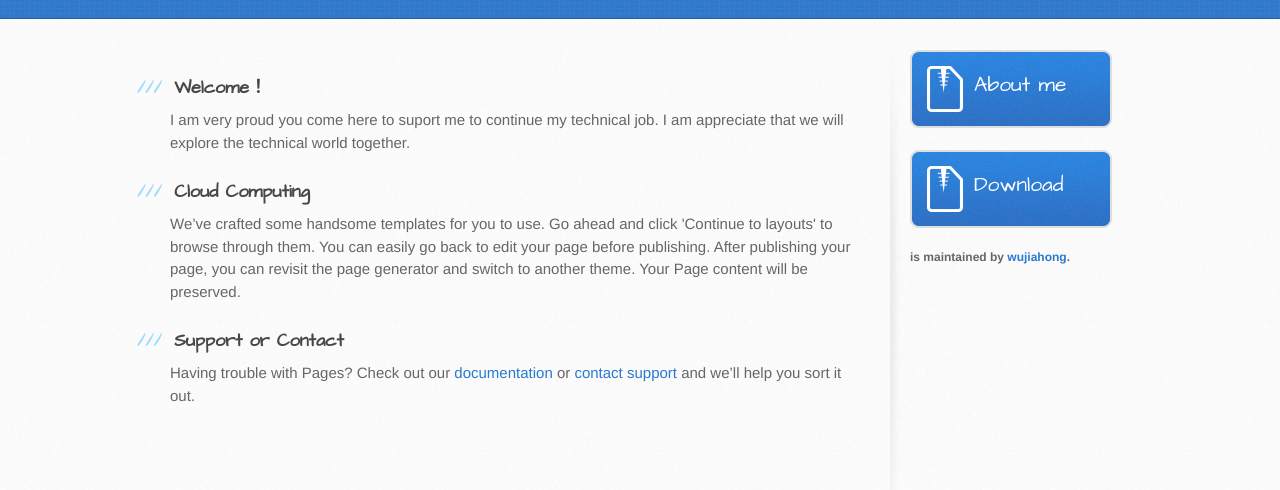
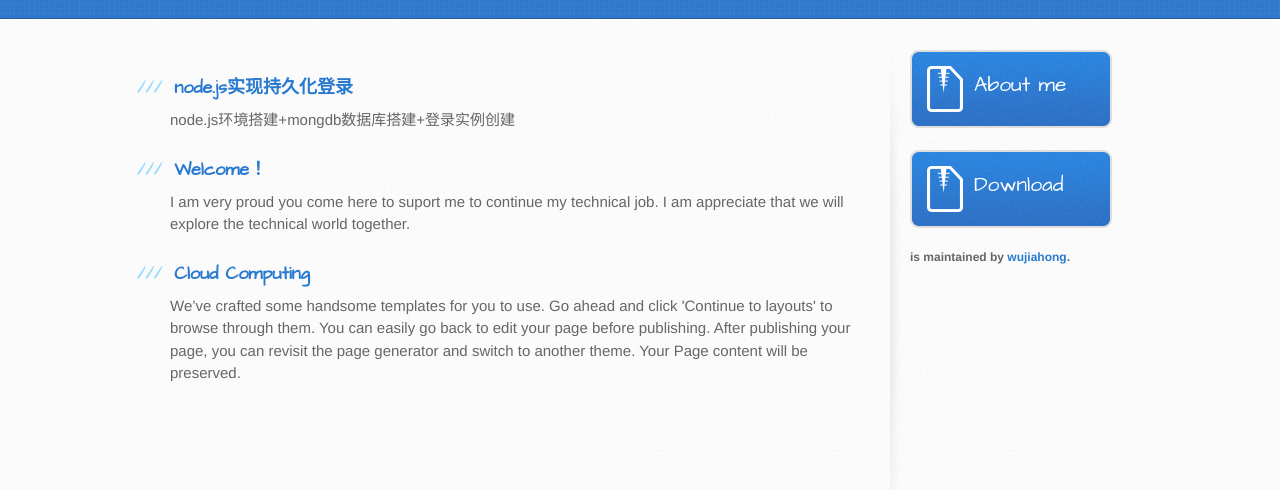
Before and after one commit to wujiahong/blob, a plain HTML site: page index.html in a window 1280 px wide. Shown: the part 182-672 px from the top of the page. Drawn offline with Linux system fonts and the light colour scheme.

Commit message:
Update index.html

```diff
--- a/index.html
+++ b/index.html
@@ -29,19 +29,38 @@
       <div class="inner clearfix">
         <section id="main-content">
           <h3>
-<a id="welcome" class="anchor" href="#welcome" aria-hidden="true"><span class="octicon octicon-link"></span></a>Welcome！</h3>
+            <a id="welcome" class="anchor" href="nodejs/nodejs1.html" aria-hidden="true">
+              <span class="octicon octicon-link"></span>
+                node.js实现持久化登录
+            </a>
+          </h3>
+          <p>
+            node.js环境搭建+mongdb数据库搭建+登录实例创建
+          </p>
 
-<p>I am very proud you come here to suport me to continue my technical job. I am appreciate that we will explore the technical world together.</p>
+          <h3>
+            <a id="welcome" class="anchor" href="##" aria-hidden="true">
+              <span class="octicon octicon-link"></span>
+                Welcome！
+            </a>
+          </h3>
+          <p>
+            I am very proud you come here to suport me to continue my technical job.
+            I am appreciate that we will explore the technical world together.
+          </p>
 
-<h3>
-<a id="cloud-computing" class="anchor" href="#cloud-computing" aria-hidden="true"><span class="octicon octicon-link"></span></a>Cloud Computing</h3>
-
-<p>We’ve crafted some handsome templates for you to use. Go ahead and click 'Continue to layouts' to browse through them. You can easily go back to edit your page before publishing. After publishing your page, you can revisit the page generator and switch to another theme. Your Page content will be preserved.</p>
-
-<h3>
-<a id="support-or-contact" class="anchor" href="#support-or-contact" aria-hidden="true"><span class="octicon octicon-link"></span></a>Support or Contact</h3>
-
-<p>Having trouble with Pages? Check out our <a href="https://help.github.com/pages">documentation</a> or <a href="https://github.com/contact">contact support</a> and we’ll help you sort it out.</p>
+          <h3>
+            <a id="cloud-computing" class="anchor" href="##" aria-hidden="true">
+              <span class="octicon octicon-link"></span>
+                Cloud Computing
+            </a>
+          </h3>
+          <p>
+            We’ve crafted some handsome templates for you to use.
+            Go ahead and click 'Continue to layouts' to browse through them. You can easily go back to edit your page before publishing.
+            After publishing your page, you can revisit the page generator and switch to another theme.
+            Your Page content will be preserved.
+          </p>
         </section>
 
         <aside id="sidebar">
@@ -56,7 +75,5 @@
         </aside>
       </div>
     </div>
-
-
   </body>
 </html>
```
